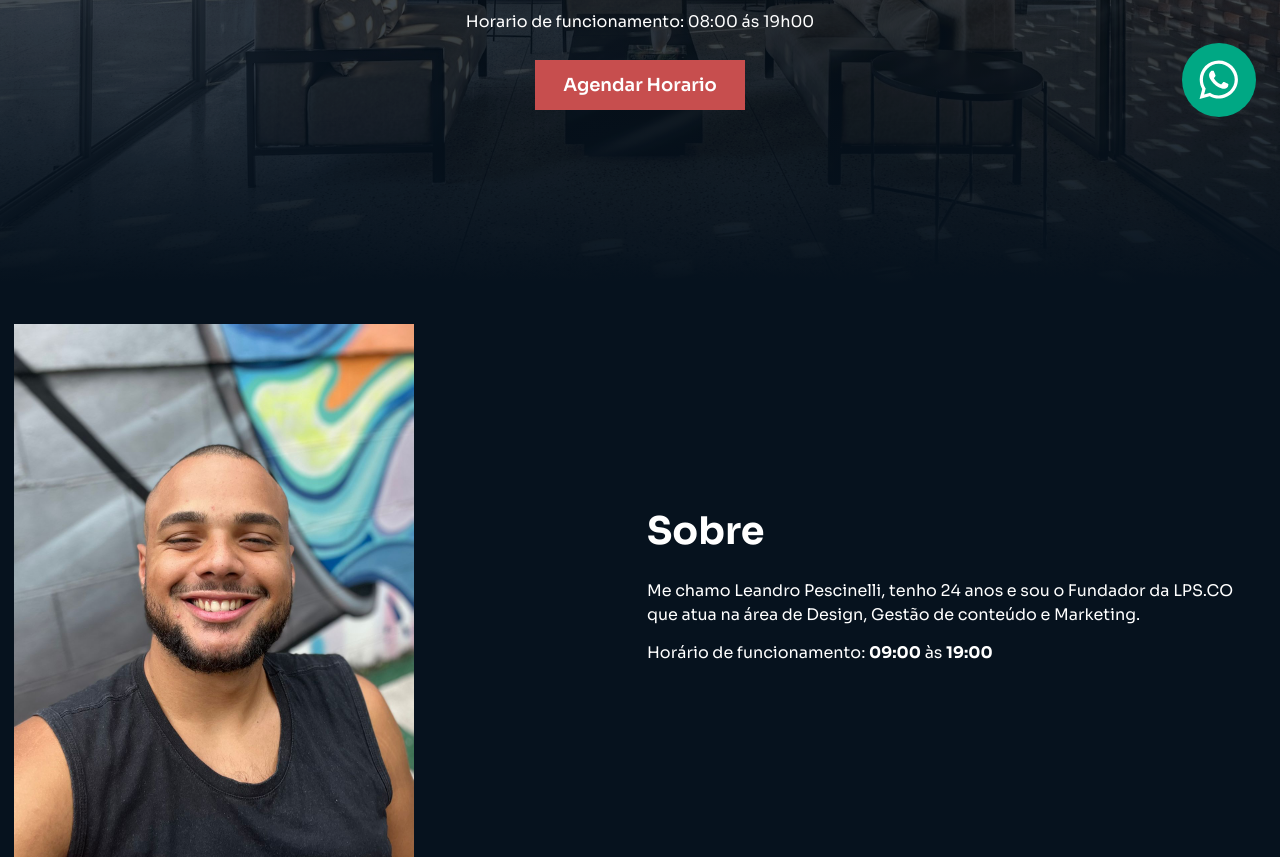
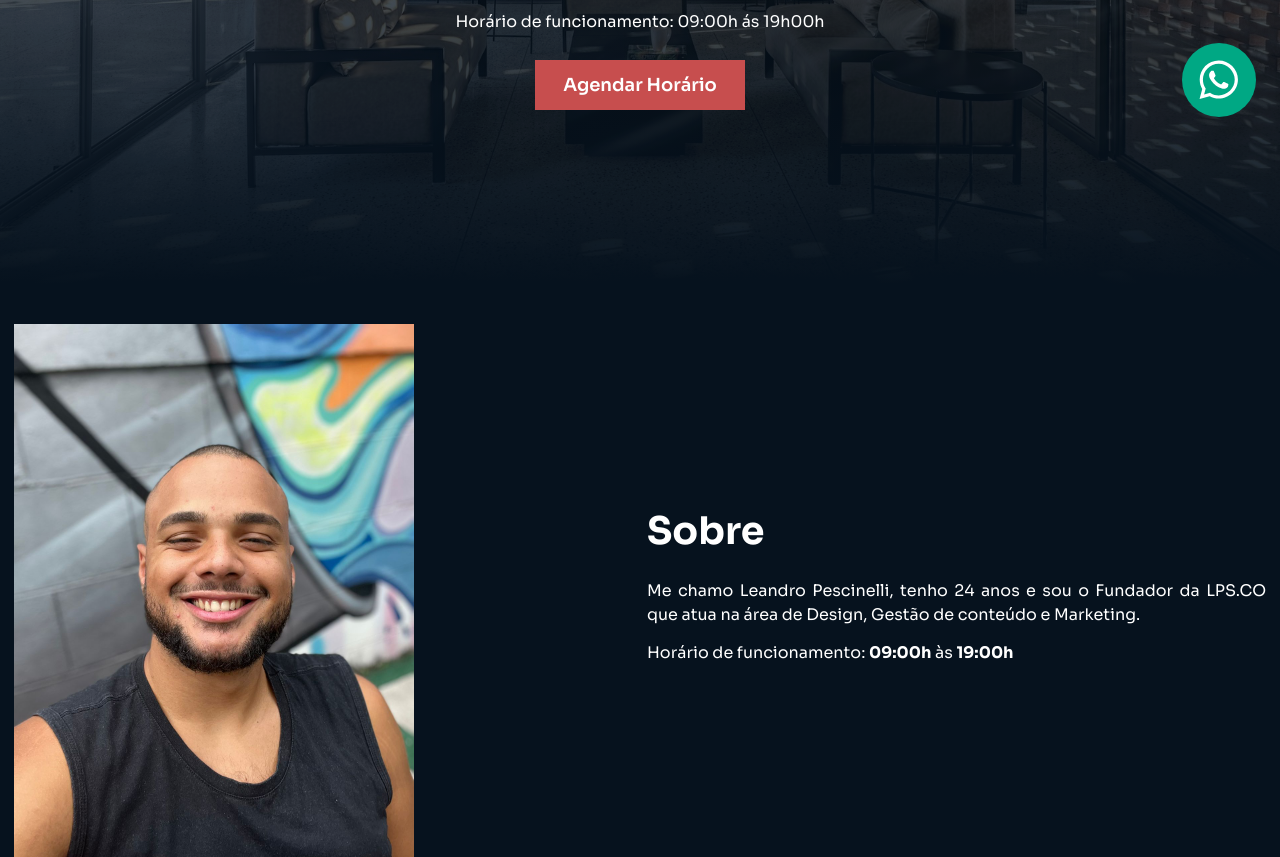
Before and after one commit to danielkaboclo/landing-page, a plain HTML site: page index.html in a window 1280 px wide. Shown: the part 664-1521 px from the top of the page. Drawn offline with nearby package versions, Linux system fonts and the light colour scheme; files whose address does not match are found by name.

Commit message:
alteradno as informacoes

```diff
--- a/index.html
+++ b/index.html
@@ -53,9 +53,9 @@
             <main class="hero container" data-aos="fade-up" data-aos-delay="300">
                 <h1>SOCIAL MEDIA DE SUCESSO! </h1>
                 <h2>Para o seu negócio.</h2>
-                <p>Horario de funcionamento: 08:00 ás 19h00</p>
+                <p>Horário de funcionamento: 09:00h ás 19h00h</p>
                 <a href="https://api.whatsapp.com/send?phone=5512988971034&text=Quero%20um%20or%C3%A7amento!" class="button-contact" target="_blank">
-                    Agendar Horario
+                    Agendar Horário
                 </a>
 
         </header>
@@ -76,7 +76,7 @@
             <h2>Sobre</h2>
 
             <p>Me chamo Leandro Pescinelli, tenho 24 anos e sou o Fundador da LPS.CO que atua na área de Design, Gestão de conteúdo e Marketing.</p>
-            <p>Horário de funcionamento: <strong>09:00</strong> às <strong>19:00</strong></p>
+            <p>Horário de funcionamento: <strong>09:00h</strong> às <strong>19:00h</strong></p>
 
             </div>
 
--- a/partials/_layout.scss
+++ b/partials/_layout.scss
@@ -107,8 +107,10 @@
     display: flex;
     align-items: center;
     justify-content: center;
+    text-align: justify;
     gap: 14px;
     padding: 34px 14px 64px 14px;
+
 
 
 
@@ -134,7 +136,7 @@
         line-height: 150%;
     }
 
-    @media screen and (max-width:768px){
+    @media screen and (max-width: 768px) {
         flex-direction: column;
     }
 }
```
Also changed, not shown: style.css, 1 other file.
